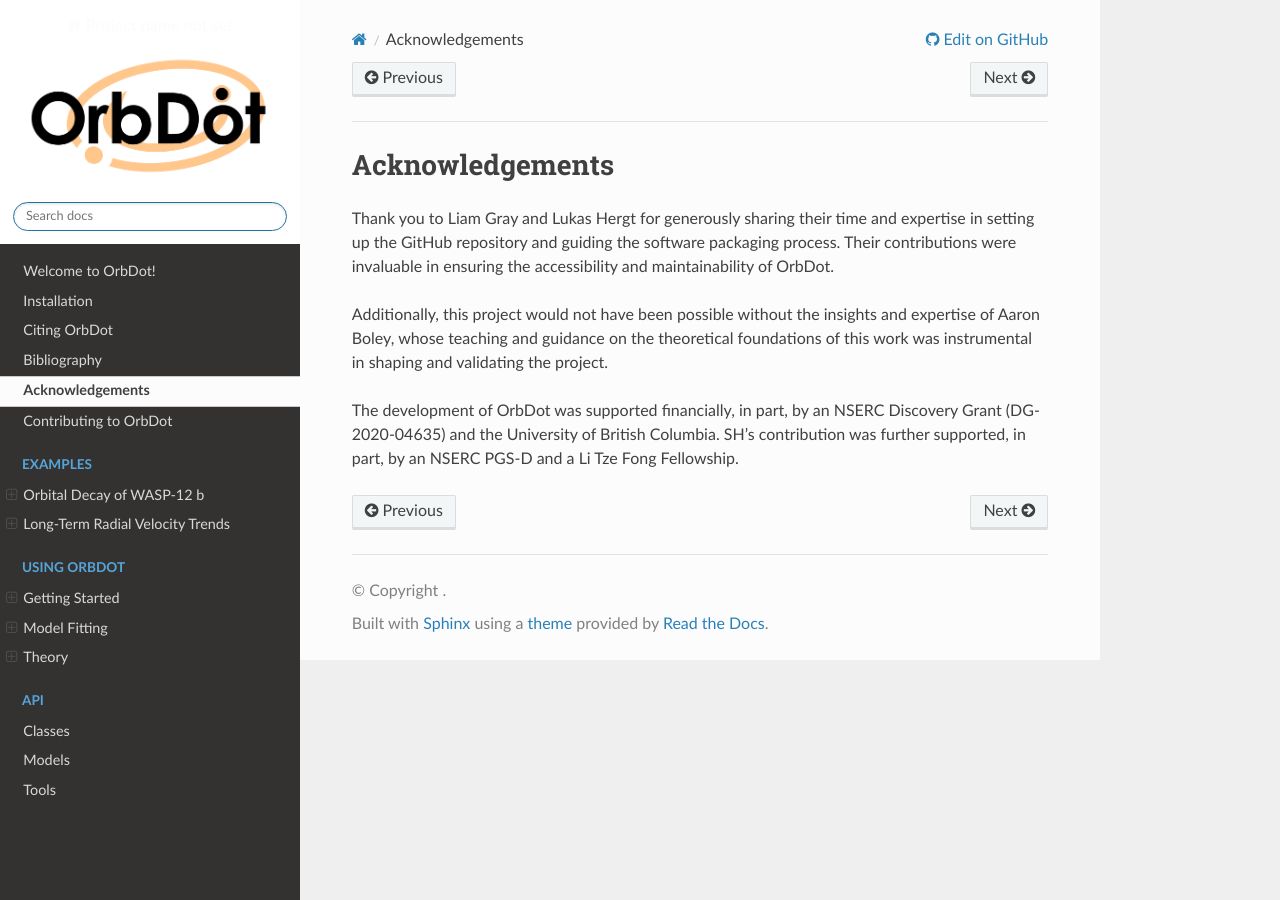
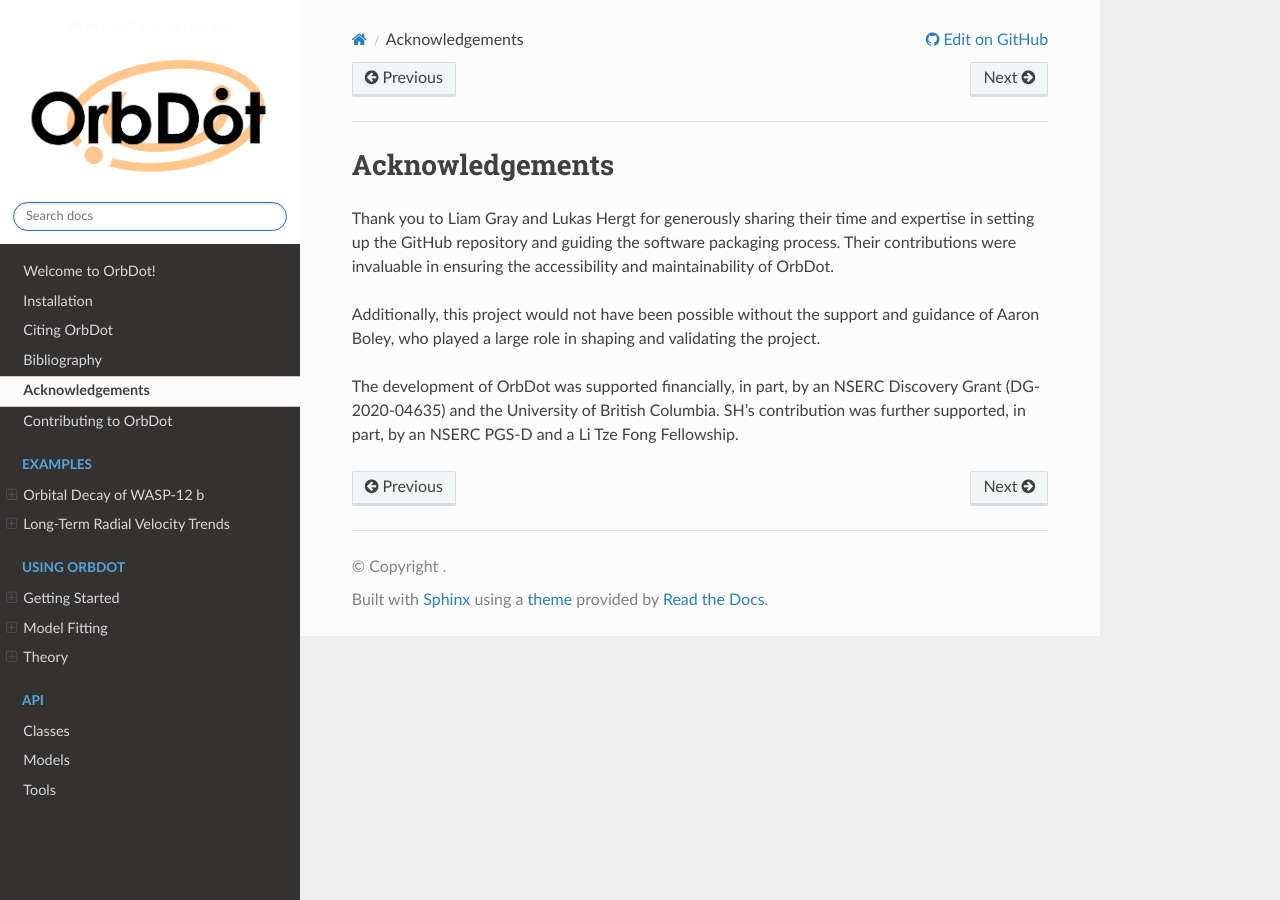
Before and after one commit to simonehagey/orbdot, a Sphinx documentation site: the page built from docs/source/acknowledgements.rst, in a window 1280 px wide. Built offline with Sphinx 7.4.7 and the Read the Docs theme 3.1.0, drawn with Linux system fonts in a browser that asks for light colours.

Commit message:
Editorial changes to doc files

```diff
--- a/docs/source/acknowledgements.rst
+++ b/docs/source/acknowledgements.rst
@@ -6,6 +6,6 @@ Acknowledgements
 
 Thank you to Liam Gray and Lukas Hergt for generously sharing their time and expertise in setting up the GitHub repository and guiding the software packaging process. Their contributions were invaluable in ensuring the accessibility and maintainability of OrbDot.
 
-Additionally, this project would not have been possible without the insights and expertise of Aaron Boley, whose teaching and guidance on the theoretical foundations of this work was instrumental in shaping and validating the project.
+Additionally, this project would not have been possible without the support and guidance of Aaron Boley, who played a large role in shaping and validating the project.
 
 The development of OrbDot was supported financially, in part, by an NSERC Discovery Grant (DG-2020-04635) and the University of British Columbia. SH's contribution was further supported, in part, by an NSERC PGS-D and a Li Tze Fong Fellowship.
--- a/docs/source/references.bib
+++ b/docs/source/references.bib
@@ -381,7 +381,7 @@
          {Weaver}, B.~A. and {Whitmore}, J.~B. and {Woillez}, J. and
          {Zabalza}, V. and {Astropy Contributors}},
         title = "{The Astropy Project: Building an Open-science Project and Status of the v2.0 Core Package}",
-      journal = {\aj},
+      journal = {AJ},
          year = 2018,
         month = sep,
        volume = {156},
```
Also changed, not shown: other parts of docs/source/references.bib (+2 -2 lines).
